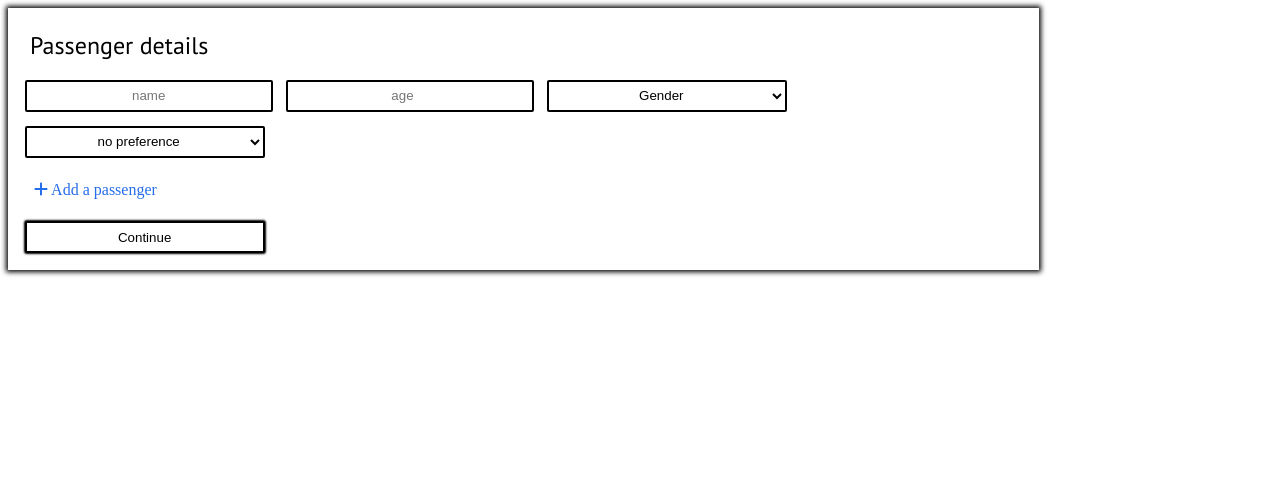
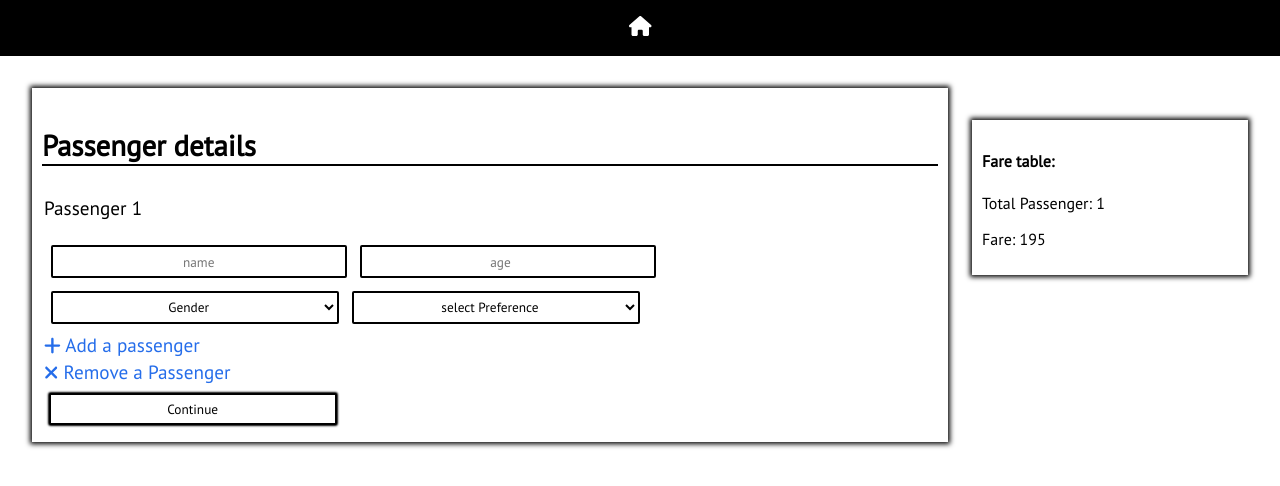
Before and after one commit to Sudeep8708/Book-My-Rail, a React (Create React App) app in the folder rail-app/: page / in a window 1280 px wide. Shown: the top 486 px of the page. Built offline with nearby package versions, Linux system fonts and the light colour scheme.

Commit message:
Made css design and improved on previous booking site

```diff
--- a/rail-app/src/App.js
+++ b/rail-app/src/App.js
@@ -1,5 +1,5 @@
 // import './App.css';
-import Navbar from "./login-page/navbar"
+import Navbar from "./navbar/nav-bar"
 import FormField from "./login-page/formfield"
 import {useState} from 'react';
 import addValues from './login-page/middle';
--- a/rail-app/src/booking/bookPage.css
+++ b/rail-app/src/booking/bookPage.css
@@ -1,28 +1,44 @@
 @import url('https://fonts.googleapis.com/css2?family=PT+Sans:ital@0;1&display=swap');
 
-#passForm {
+*{
+	font-family: 'PT Sans',sans-serif;
+}
+
+.booking-section {
+	position: relative;
 	display: flexbox;
-	width: 80%;
+	justify-content: center;
+}
+
+.fare {
+	position: relative;
+	right: 5px;
+}
+
+.passenger-detail {
+	width: 70%;
 	box-shadow: 0 0 5px 2px;
 	padding: 10px;
+	margin: 2em;
 }
 
-#passForm > p {
-	margin: 0.5em;
-	font-family: 'PT Sans',sans-serif;
-	font-size: 1.5rem;
-	font-weight: 400;
+.passenger-detail > p {
+	font-size: 1.8rem;
+	font-weight: 800;
+	border-bottom: 2px solid black;
 }
 
 #passForm > div {
 	margin: 2px;
+	width: 100%;
+	font-size: 1.2rem;
 }
 
 div input,select{
 	border-radius: 2px;
 	text-align: center;
 	height: 2em;
-	width: 15rem;
+	width: 18rem;
 	margin: 0.5em;
 	border: 2px solid black;
 }
@@ -32,10 +48,6 @@ div select {
 	height: 2.42em;
 }
 
-div input:focus {
-	border-bottom: 2px solid blue;
-}
-
 .linker {
 	color: rgb(37, 109, 234);
 	margin: 1em;
@@ -43,6 +55,7 @@ div input:focus {
 
 .linker:hover{
 	text-decoration: underline;
+	cursor: pointer;
 }
 
 input[type="submit"] {
@@ -56,3 +69,13 @@ input[type="submit"] {
 input[type="submit"]:hover{
 	color: green;
 }
+
+.ticket {
+	position: absolute;
+	top: 0;
+	right: 0;
+	width: 20%;
+	box-shadow: 0 0 5px 2px;
+	padding: 10px;
+	margin: 2em;
+}
--- a/rail-app/src/booking/booking.js
+++ b/rail-app/src/booking/booking.js
@@ -2,7 +2,20 @@ import { useState } from "react"
 import "./bookPage.css"
 import { FontAwesomeIcon } from '@fortawesome/react-fontawesome'
 import { faPlus } from "@fortawesome/free-solid-svg-icons";
-import { faCoffee } from "@fortawesome/free-solid-svg-icons";
+import { faMultiply } from "@fortawesome/free-solid-svg-icons";
+import NavBar from "../navbar/nav-bar"
+
+const TicketFare = (props) => {
+	const count = props.count + 1;
+	let fare = 195 * count;
+	return (
+		<div className="ticket">
+			<h4>Fare table: </h4>
+			<p>Total Passenger: {count}</p>
+			<p>Fare: {fare} </p>
+		</div>
+	)
+}
 
 const Booking = () => {
 	const profile = [{
@@ -38,6 +51,16 @@ const Booking = () => {
 		setPassengerDetails(s => [...s,profile])
 	}
 
+	const removePassenger = () => {
+		if (count > 0){
+			setCount(count - 1)
+			setPassengerDetails(s => {
+				const newArr = s.slice(0,count)
+				return newArr
+			})
+		}
+	}
+
 	const submitChange = (e) => {
 		e.preventDefault()
 		console.log('Passengers Count: '  + count)
@@ -47,37 +70,47 @@ const Booking = () => {
 	}
 
 	return (
-		/* <FormField	type="text" value={passenger.name} onChange={handlePassenger} /> */
-		<div id="passForm">
+		<>
+		<NavBar />
+		<div className="booking-section">
+		<div className="passenger-detail">
 		<p>Passenger details</p>
-		<form onSubmit={submitChange}>
+		<form onSubmit={submitChange} id="passForm">
 		{
 			// console.log(typeof(passenger));
 			passenger.map((item,i) => {
 				return (
 					<div id={i}>
+					<p>Passenger {i + 1}</p>
 					<input name="name" type="text" placeholder="name" onChange={handleChange} />
 					<input name="age" placeholder="age" type="number" onChange={handleChange} />
 					<select name="gender" placeholder="Gender" onChange={handleChange}>
-						<option>Gender</option>
+						<option value="null" disabled selected hidden>Gender</option>
 						<option value="Male">Male</option>
 						<option value="Female">Female</option>
 						<option value="Others">Others</option>
 					</select>
 					<select name="preference" onChange={handleChange}>
-						<option value="Null">no preference</option>
+						<option value="Null" selected disabled hidden>select Preference</option>
+						<option value="No Preference">No Preference</option>
 						<option value="Window">Window</option>
 					</select>
 					</div>
 				);
 			})
 		}
-		<div class="linker" onClick={addPassenger}>
-		<FontAwesomeIcon icon={faPlus} size="l" /> Add a passenger
+		<div className="linker" onClick={addPassenger}>
+		<FontAwesomeIcon icon={faPlus} size="1x" /> Add a passenger
+		</div>
+		<div className="linker" onClick={removePassenger}>
+		<FontAwesomeIcon icon={faMultiply} size="1x" /> Remove a Passenger
 		</div>
 		<input type="submit" value="Continue" onChange={submitChange} />
 		</form>
 		</div>
+		<TicketFare count={count}/>
+		</div>
+		</>
 	)
 }
 export default Booking
--- /dev/null
+++ b/rail-app/src/navbar/nav-bar.js
@@ -0,0 +1,13 @@
+import './nav.css';
+import { FontAwesomeIcon } from '@fortawesome/react-fontawesome'
+import { faHome } from "@fortawesome/free-solid-svg-icons";
+
+const Navbar = () => {
+  return (
+    <div className="nav-bar">
+    <FontAwesomeIcon icon={faHome} size="lg" color='white' />
+    </div>
+  );
+}
+
+export default Navbar;
--- /dev/null
+++ b/rail-app/src/navbar/nav.css
@@ -0,0 +1,10 @@
+body,html {
+	margin: 0;
+}
+.nav-bar {
+	background-color: black;
+	height: 1.5em;
+	padding: 1em;
+	text-align: center;
+	margin-bottom: 1rem;
+}
```
Also changed, not shown: rail-app/src/login-page/navbar.js (deleted, +0 -11 lines), rail-app/src/plan-your-journey/plan.css (added, +12 -0 lines), rail-app/src/plan-your-journey/plan_your_journey.js (+8 -1 lines).
